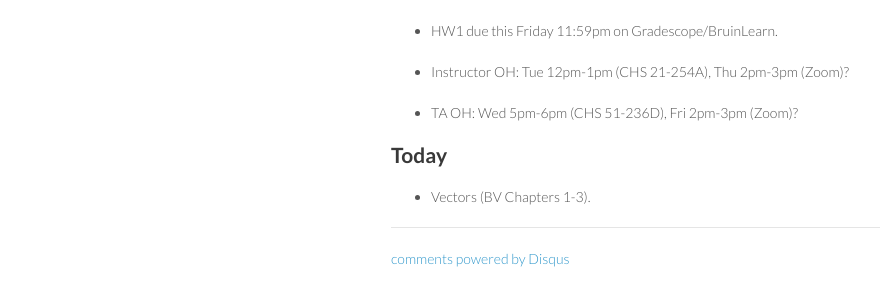
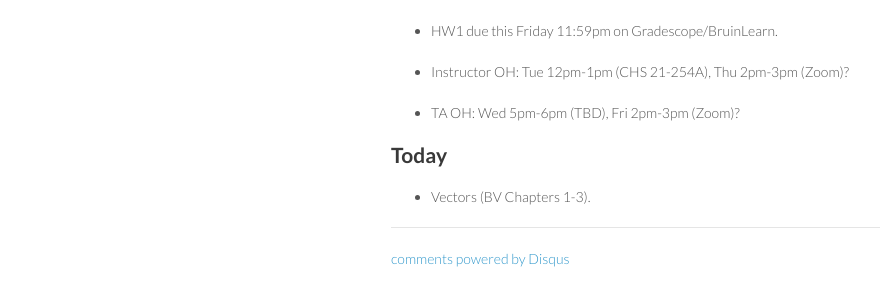
Before and after one commit to ucla-biostat-216/2023fall, a Jekyll site: the page built from _posts/2023-10-03-week1-day1.md, in a window 1280 px wide. Shown: the part 153-450 px from the top of the page, without its empty margins (179-1059 px from the left). Built offline with Jekyll 4.4.1, drawn with Linux system fonts in a browser that asks for light colours; comment, search, counter and statistics services are not loaded.

Commit message:
change Tomoki's OH location to TBD

```diff
--- a/_posts/2023-10-03-week1-day1.md
+++ b/_posts/2023-10-03-week1-day1.md
@@ -10,7 +10,7 @@ category: biostat216fall2023
 
 * Instructor OH: Tue 12pm-1pm (CHS 21-254A), Thu 2pm-3pm (Zoom)?
 
-* TA OH: Wed 5pm-6pm (CHS 51-236D), Fri 2pm-3pm (Zoom)?
+* TA OH: Wed 5pm-6pm (TBD), Fri 2pm-3pm (Zoom)?
 
 ## Today
 
```
